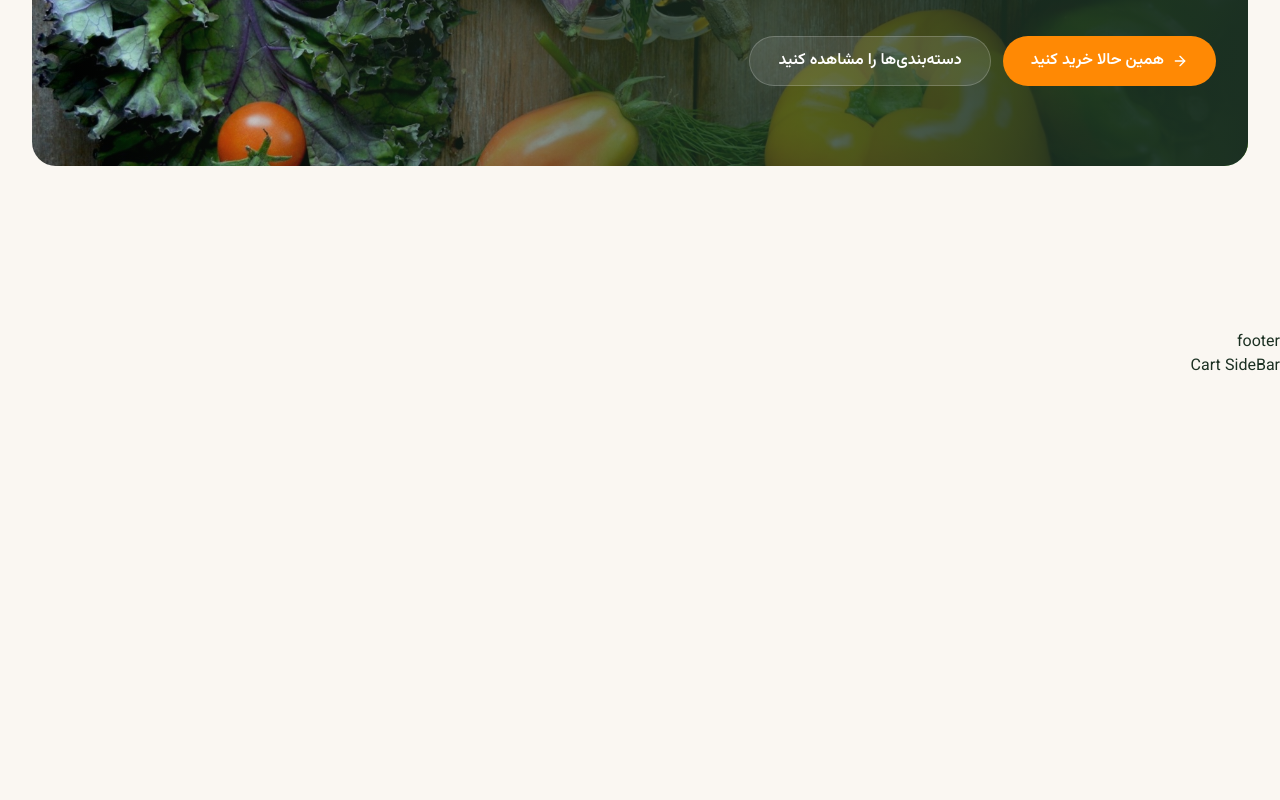
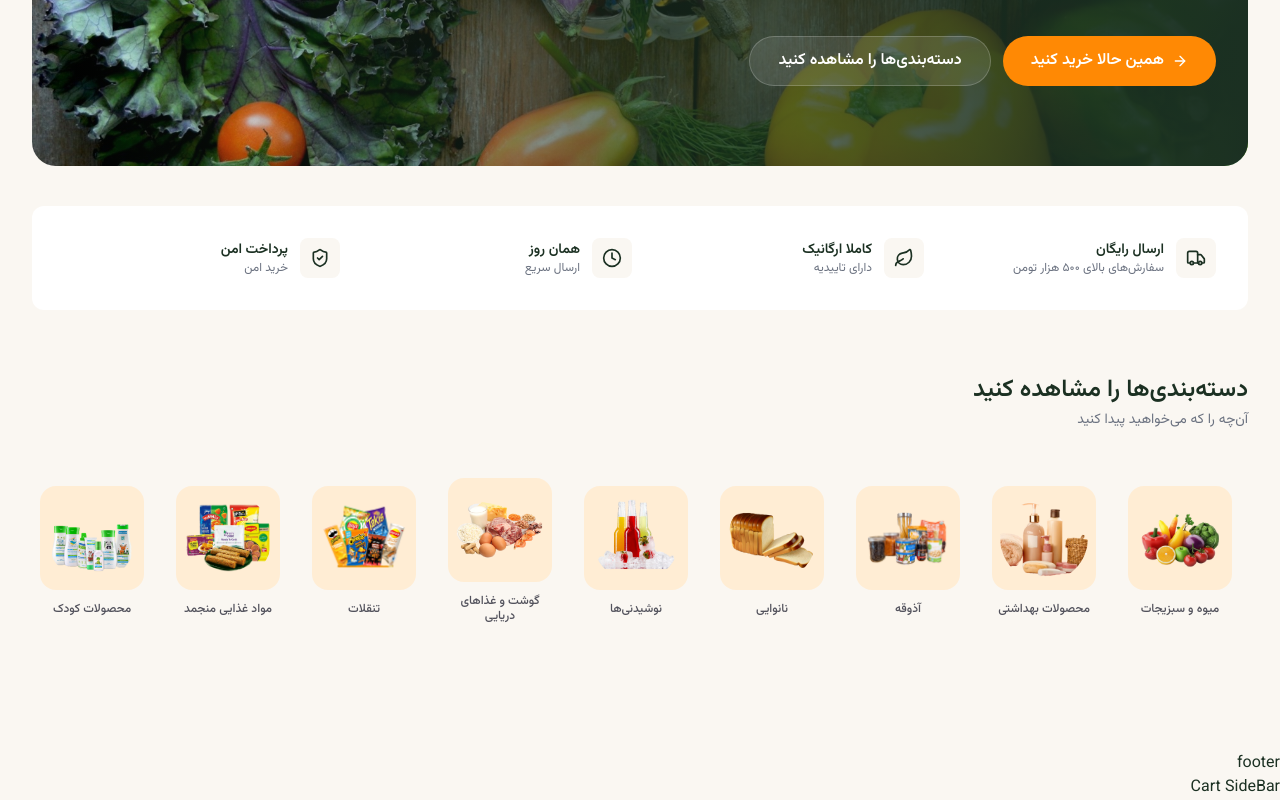
Before and after one commit to Hadit1993/grocery-delivery, a Next.js app: page / in a window 1280 px wide. Shown: the part 570-1370 px from the top of the page. Before the commit the page ends 949 px from the top, so only its background shows below. Built offline with nearby package versions, Linux system fonts and the light colour scheme.

Commit message:
HomeCategory Added

```diff
--- a/app/(main)/page.tsx
+++ b/app/(main)/page.tsx
@@ -1,9 +1,13 @@
+import Features from "../components/home/Features";
 import Hero from "../components/home/Hero";
+import HomeCategories from "../components/home/HomeCategories";
 
 export default function Home() {
   return (
     <div className="min-h-screen max-w-7xl mx-auto px-4 sm:px-6 lg:px-8 py-12">
       <Hero />
+      <Features />
+      <HomeCategories />
     </div>
   );
 }
--- /dev/null
+++ b/app/components/home/Features.tsx
@@ -0,0 +1,25 @@
+import { heroSectionData } from "@/assets/assets";
+
+export default function Features() {
+  return (
+    <section className="bg-white py-5 border-app-border/80 rounded-xl">
+      <div className=" mx-auto px-4 sm:px-6 lg:px-8">
+        <div className=" grid grid-cols-2 md:grid-cols-4 gap-4">
+          {heroSectionData.hero_features.map((feature) => (
+            <div key={feature.title} className="flex items-center gap-3 py-3">
+              <div className=" size-10 rounded-lg bg-app-cream flex-center shrink-0">
+                <feature.icon className=" size-5" />
+              </div>
+              <div>
+                <p className="text-sm font-semibold text-app-green">
+                  {feature.title}
+                </p>
+                <p className="text-xs text-app-text-light">{feature.desc}</p>
+              </div>
+            </div>
+          ))}
+        </div>
+      </div>
+    </section>
+  );
+}
--- /dev/null
+++ b/app/components/home/HomeCategories.tsx
@@ -0,0 +1,44 @@
+import { categoriesData } from "@/assets/assets";
+import Image from "next/image";
+import Link from "next/link";
+
+export default function HomeCategories() {
+  return (
+    <section className="py-16">
+      <div className="max-w-7xl mx-auto">
+        <div>
+          <h2 className="text-2xl font-semibold">
+            دسته‌بندی‌ها را مشاهده کنید
+          </h2>
+          <p className="text-sm text-app-text-light mt-1">
+            آن‌چه را که می‌خواهید پیدا کنید
+          </p>
+        </div>
+        <div className="flex items-center mt-8 overflow-scroll no-scrollbar">
+          {categoriesData.map((category) => (
+            <Link
+              key={category.slug}
+              href={`/products?category=${category.slug}`}
+              //   onClick={() => window.scrollTo(0, 0)}
+              className="group flex flex-col items-center gap-3 p-4"
+            >
+              <div
+                className="size-18 sm:size-26 sm:p-2 rounded-2xl overflow-hidden bg-orange-100 group-hover:ring-2
+              ring-orange-300/75 transition-all"
+              >
+                <Image
+                  src={category.image}
+                  alt={category.name}
+                  className="w-full h-full object-contain rounded-full transition-all"
+                />
+              </div>
+              <span className=" text-xs font-medium text-zinc-600 text-center leading-tight">
+                {category.name}
+              </span>
+            </Link>
+          ))}
+        </div>
+      </div>
+    </section>
+  );
+}
--- a/assets/assets.ts
+++ b/assets/assets.ts
@@ -29,18 +29,18 @@ export const assets = {
 export const categoriesData = [
   {
     slug: "fruits-vegetables",
-    name: "Fruits & Vegetables",
+    name: "میوه و سبزیجات",
     image: fruits_vegetables,
   },
-  { slug: "personal-care", name: "Personal Care", image: personal_care },
-  { slug: "pantry-staples", name: "Pantry Staples", image: pantry_staples },
-  { slug: "bakery", name: "Bakery", image: bakery },
-  { slug: "beverages", name: "Beverages", image: drinks },
-  { slug: "meat-seafood", name: "Meat & Seafood", image: meat_seafood },
-  { slug: "snacks", name: "Snacks", image: snacks },
-  { slug: "frozen-foods", name: "Frozen Foods", image: frozen_foods },
-  { slug: "baby-care", name: "Baby Care", image: baby_care },
-  { slug: "dairy-eggs", name: "Dairy & Eggs", image: dairy_eggs },
+  { slug: "personal-care", name: "محصولات بهداشتی", image: personal_care },
+  { slug: "pantry-staples", name: "آذوقه", image: pantry_staples },
+  { slug: "bakery", name: "نانوایی", image: bakery },
+  { slug: "beverages", name: "نوشیدنی‌ها", image: drinks },
+  { slug: "meat-seafood", name: "گوشت و غذاهای دریایی", image: meat_seafood },
+  { slug: "snacks", name: "تنقلات", image: snacks },
+  { slug: "frozen-foods", name: "مواد غذایی منجمد", image: frozen_foods },
+  { slug: "baby-care", name: "محصولات کودک", image: baby_care },
+  { slug: "dairy-eggs", name: "لبنیات و تخم‌مرغ", image: dairy_eggs },
 ];
 
 export const heroSectionData = {
@@ -48,10 +48,14 @@ export const heroSectionData = {
     "مواد غذایی تازه و ارگانیک از مزارع محلی به درب منزل شما تحویل داده می‌شود. کیفیتی که می‌توانید بچشید، لذتی که شایسته آن هستید.",
   hero_image: hero_bg,
   hero_features: [
-    { icon: TruckIcon, title: "Free Delivery", desc: "Orders over $20" },
-    { icon: LeafIcon, title: "100% Organic", desc: "Certified products" },
-    { icon: ClockIcon, title: "Same Day", desc: "Express delivery" },
-    { icon: ShieldCheckIcon, title: "Secure Pay", desc: "Safe checkout" },
+    {
+      icon: TruckIcon,
+      title: "ارسال رایگان",
+      desc: "سفارش‌های بالای ۵۰۰ هزار تومن",
+    },
+    { icon: LeafIcon, title: "کاملا ارگانیک", desc: "دارای تاییدیه" },
+    { icon: ClockIcon, title: "همان روز", desc: "ارسال سریع" },
+    { icon: ShieldCheckIcon, title: "پرداخت امن", desc: "خرید امن" },
   ],
 };
 
```
